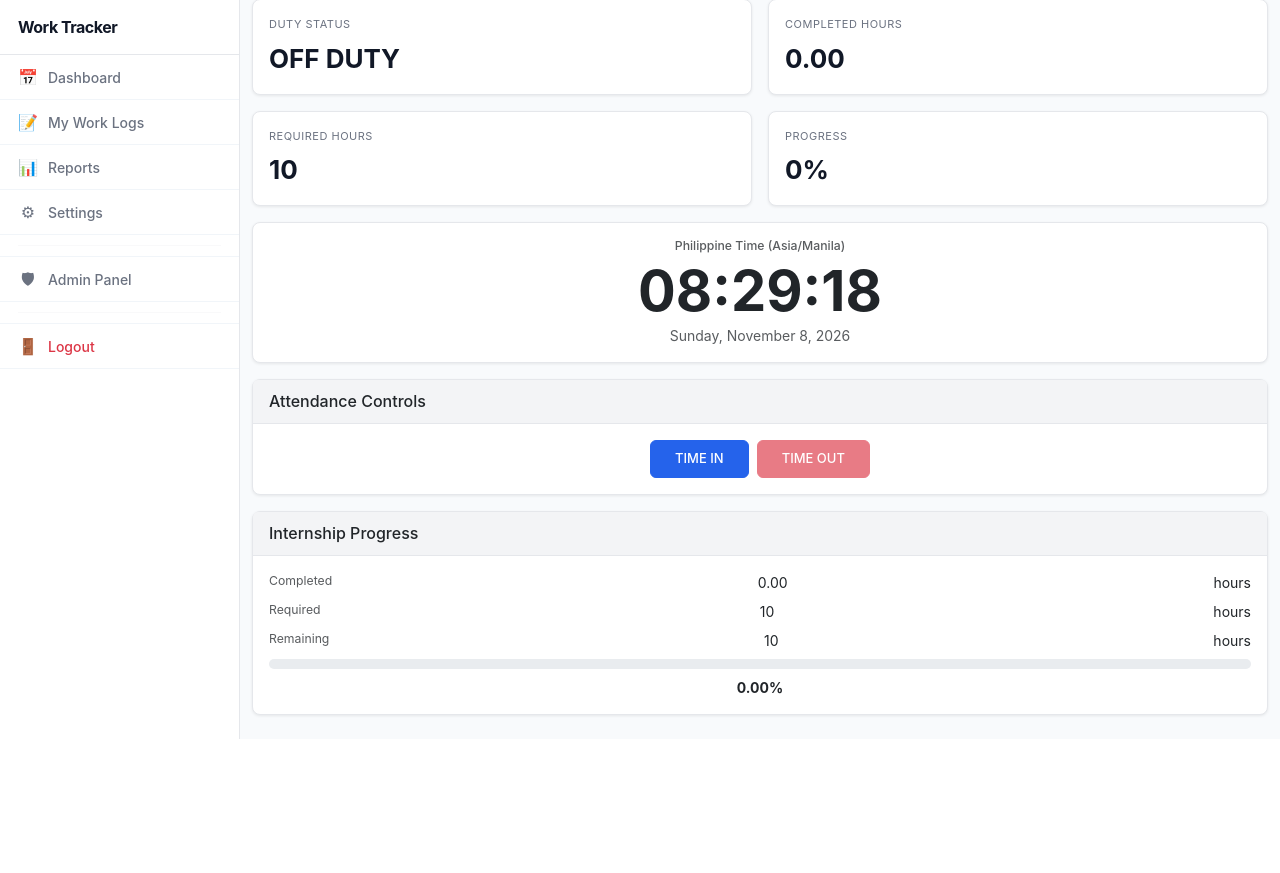
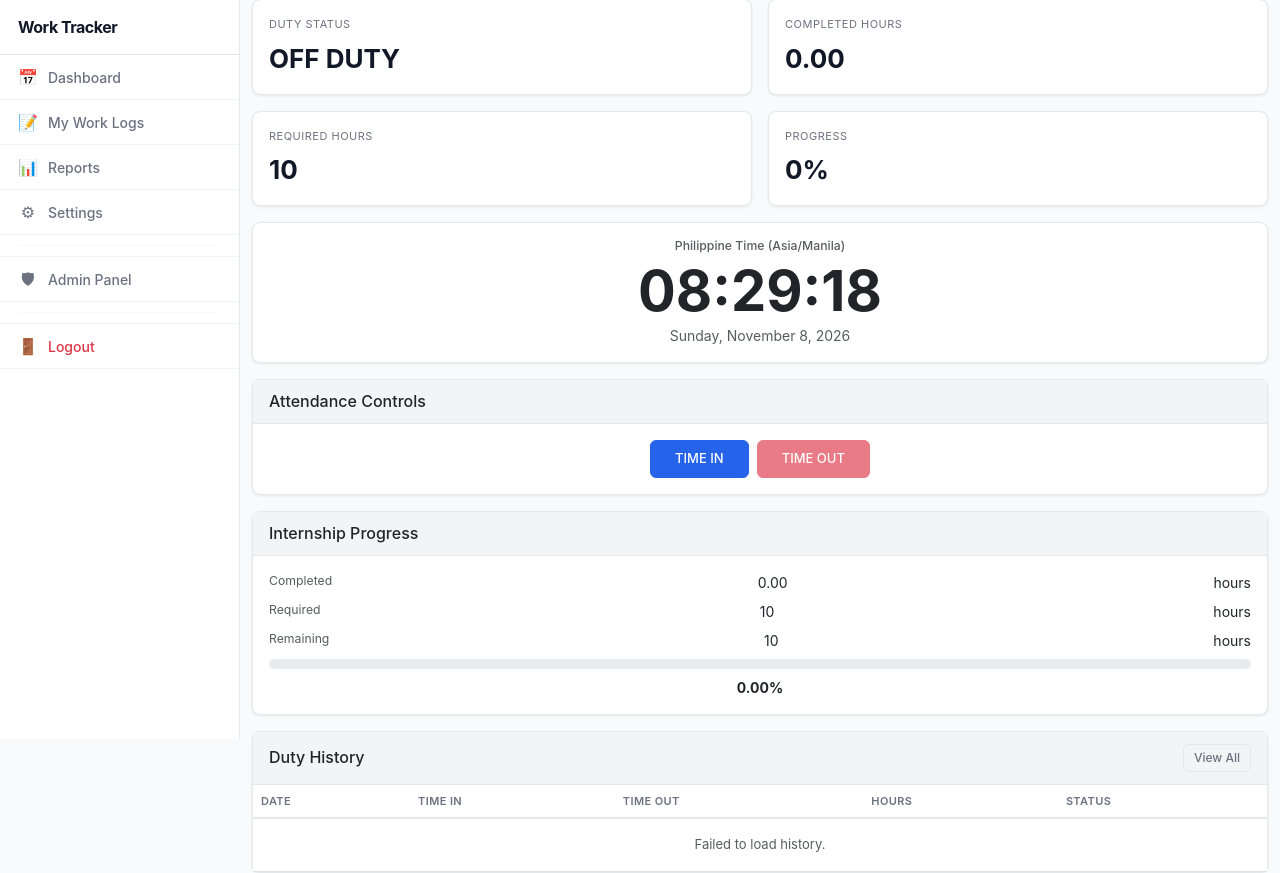
Before and after one commit to maiku218/IWT, a Flask app: template app/templates/attendance/index.html in a window 1280 px wide. Shown: the part 61-934 px from the top of the page. Before the commit the page ends 800 px from the top, so only its background shows below. Run offline with Flask 3, Linux system fonts and the light colour scheme; a user stored in the database is signed in; tables that the repository leaves empty hold one stand-in row (values such as "Sample post"); the template is opened without the code that fills it: most values are stand-ins (such as "Sample title", 1, 10 or a date in 2020); some libraries are stand-ins or nearby versions.

Commit message:
feat: Add duty history to attendance index page

```diff
--- a/app/templates/attendance/index.html
+++ b/app/templates/attendance/index.html
@@ -97,6 +97,31 @@
     </div>
 </div>
 
+<!-- Duty History -->
+<div class="card mt-3">
+    <div class="card-header d-flex justify-content-between align-items-center">
+        <h6 class="m-0">Duty History</h6>
+        <a href="{{ url_for('attendance.history') }}" class="btn btn-sm btn-outline-secondary">View All</a>
+    </div>
+    <div class="card-body p-0">
+        <div class="table-responsive">
+            <table class="table table-hover align-middle mb-0" id="dutyHistoryTable">
+                <thead>
+                    <tr>
+                        <th>Date</th>
+                        <th>Time In</th>
+                        <th>Time Out</th>
+                        <th>Hours</th>
+                        <th>Status</th>
+                    </tr>
+                </thead>
+                <tbody id="dutyHistoryBody">
+                    <tr><td colspan="5" class="text-muted text-center py-3">Loading history...</td></tr>
+                </tbody>
+            </table>
+        </div>
+    </div>
+</div>
 {% endblock %}
 {% block scripts %}
 <script>
@@ -196,6 +221,34 @@ async function loadStatus() {
     }
 }
 
+async function loadDutyHistory() {
+    try {
+        const r = await fetch('/attendance/api/history?page=1');
+        const data = await r.json();
+        const body = document.getElementById('dutyHistoryBody');
+        body.innerHTML = '';
+        if (!data.records || data.records.length === 0) {
+            body.innerHTML = '<tr><td colspan="5" class="text-muted text-center py-3">No duty history found.</td></tr>';
+        } else {
+            data.records.forEach(rec => {
+                const statusClass = rec.attendance_status === 'on_duty' ? 'bg-soft-blue text-dark' : 'bg-soft-gray text-dark';
+                const hours = rec.duration_hours ? rec.duration_hours.toFixed(2) : '-';
+                const tr = document.createElement('tr');
+                tr.innerHTML =
+                    '<td>' + (rec.date || '-') + '</td>' +
+                    '<td>' + (rec.time_in_manila ? rec.time_in_manila : '-') + '</td>' +
+                    '<td>' + (rec.time_out_manila ? rec.time_out_manila : '-') + '</td>' +
+                    '<td>' + hours + ' h</td>' +
+                    '<td><span class="badge status-badge ' + statusClass + '">' + (rec.attendance_status || '-') + '</span></td>';
+                body.appendChild(tr);
+            });
+        }
+    } catch (e) {
+        console.error('Failed to load duty history', e);
+        document.getElementById('dutyHistoryBody').innerHTML = '<tr><td colspan="5" class="text-muted text-center py-3">Failed to load history.</td></tr>';
+    }
+}
+
 async function timeIn() {
     if (!confirm('Confirm TIME IN?')) return;
     try {
@@ -244,6 +297,7 @@ document.addEventListener('DOMContentLoaded', function () {
     updateClock();
     setInterval(updateClock, 1000);
     loadStatus();
+    loadDutyHistory();
 });
 </script>
 {% endblock %}
```
